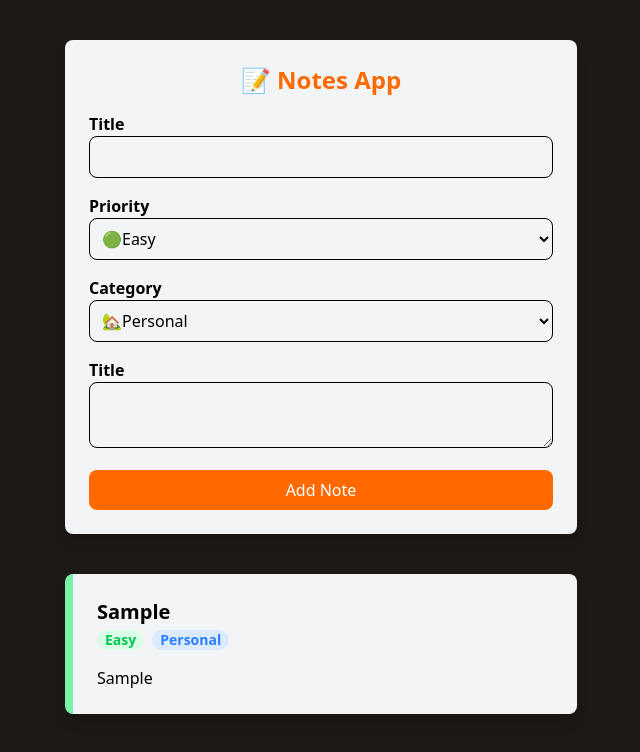
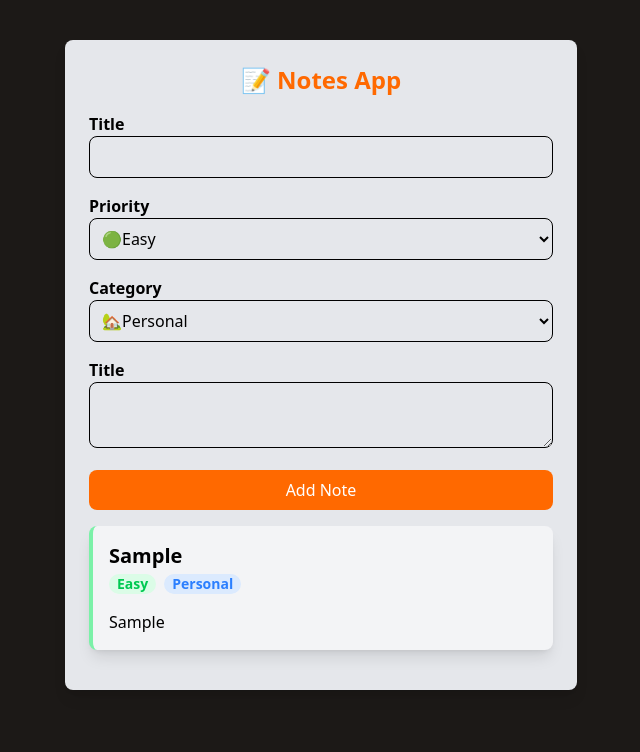
Before and after one commit to analeao-dev/notes-app, a React (Vite) app in the folder notes-app/: page / in a window 1280 px wide. Both pictures are taken after typing "Sample", "Sample" into the empty fields and a click on the button "Add Note". Shown: the top 752 px of the page, without its empty margins (319-959 px from the left). Built offline with nearby package versions, Linux system fonts and the light colour scheme.

Commit message:
refactor NoteList component

```diff
--- a/notes-app/src/App.tsx
+++ b/notes-app/src/App.tsx
@@ -15,14 +15,14 @@ const App = () => {
   console.log(notes)
   return (
     <div className="max-w-lg mx-auto ">
-      <div className="my-10 p-6 bg-gray-100 rounded-lg shadow-lg">
+      <div className="my-10 p-6 bg-gray-200 rounded-lg shadow-lg">
         <h2 className="text-2xl font-bold mb-4 text-center text-orange-500">📝 Notes App</h2>
         <NoteForm notes={notes} setNotes={setNotes} />
+
+         <NoteList notes={notes} />
       </div>
 
-      {notes.map((note) => (
-        <NoteList key={note.id} note={note} />
-      ))}
+
 
     </div>
 
--- a/notes-app/src/components/NoteList.tsx
+++ b/notes-app/src/components/NoteList.tsx
@@ -1,5 +1,5 @@
 
-type NoteListProps = { note: NoteType };
+type NoteListProps = { notes: NoteType[] };
 
 type NoteType = {
     id: number,
@@ -10,10 +10,15 @@ type NoteType = {
 };
 
 
-const NoteList = ({ note }: NoteListProps) => {
+const NoteList = ({ notes }: NoteListProps) => {
     return (
-        <div className={`bg-gray-100 rounded-lg shadow-lg mb-4 p-6 border-l-8 border-solid
-        ${note.priority === 'Easy' ? 'border-green-300' : note.priority === 'Medium' ? 'border-yellow-300': 'border-red-300'}`}>
+        notes.length === 0
+            ? (<p className="text-center">No Notes Yet</p>)
+            : (
+                <div className="space-y-4">
+                    {notes.map((note) => (
+                        <div className={`bg-gray-100 rounded-lg shadow-lg my-4 p-4 border-l-4
+                        ${note.priority === 'Easy' ? 'border-green-300' : note.priority === 'Medium' ? 'border-yellow-300' : 'border-red-300'}`}>
                             <p className="font-semibold text-xl pb-1">{note.title}</p>
                             <div className="flex gap-2 pb-4">
                                 <span className={`text-sm px-2 rounded-full font-semibold
@@ -24,6 +29,8 @@ const NoteList = ({ note }: NoteListProps) => {
                             </div>
                             <p className="break-words whitespace-pre-wrap">{note.description}</p>
                         </div>
+                    ))}
+                </div>)
     );
 }
 
```
Lines whose indentation alone changed are shown as unchanged.
